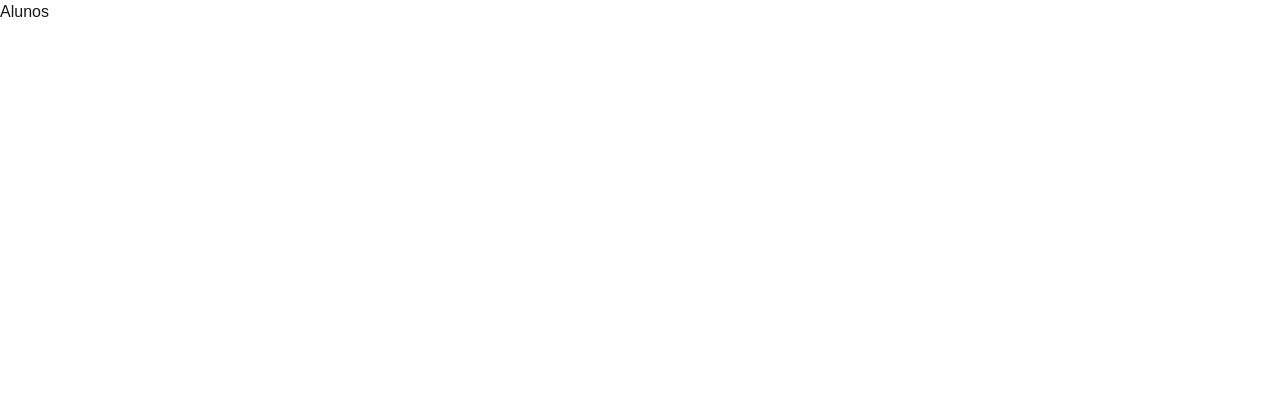
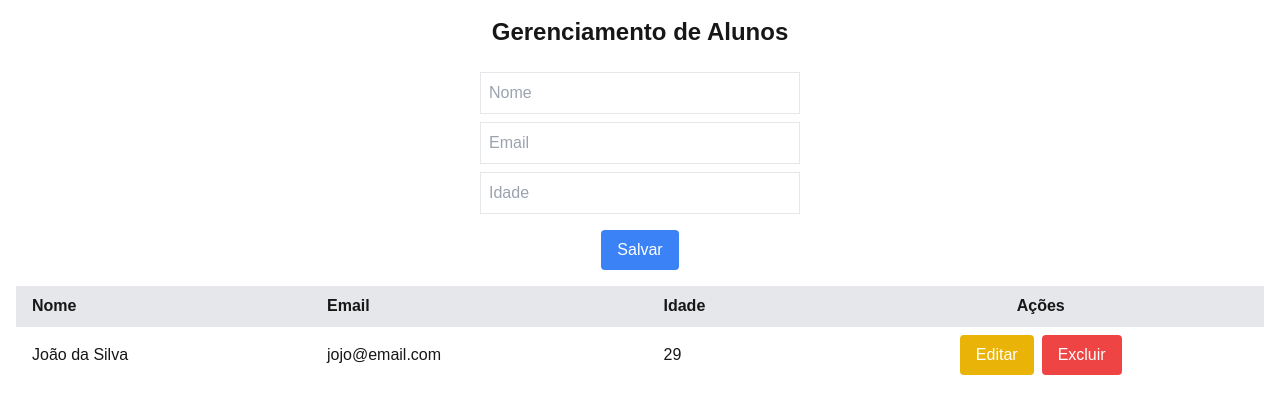
Before and after one commit to oJaciel/App-Alunos-React, a Next.js app: page /alunos in a window 1280 px wide. Shown: the top 414 px of the page. Built offline with nearby package versions, Linux system fonts and the light colour scheme; no server answers.

Commit message:
Modelagem da Page Alunos
Modelado o layout de AlunosPage, e iniciado o comando de READ do CRUD

```diff
--- a/app/alunos/page.tsx
+++ b/app/alunos/page.tsx
@@ -1,3 +1,31 @@
+"use client";
+
+import axios from "axios";
+import AlunoForm from "../components/AlunoForm";
+import AlunoList from "../components/AlunoList";
+import { useEffect } from "react";
+
 export default function AlunosPage() {
-    return <h1>Alunos</h1>
+
+    useEffect(() => {
+        getAlunos()
+    }, [])
+
+    const getAlunos = async () => {
+        const response = await axios.get("http://localhost:3000/api/students")
+        console.log(response.data);
+    }
+
+    return (
+
+
+
+        <div className="p-4">
+            <h1 className="text-2xl font-bold text-center mb-6">
+                Gerenciamento de Alunos
+            </h1>
+            <AlunoForm />
+            <AlunoList />
+        </div>
+    )
 }
--- /dev/null
+++ b/app/components/AlunoForm.tsx
@@ -0,0 +1,26 @@
+"use client";
+const AlunoForm = () => {
+    return (
+        <form className="flex flex-col items-center mb-4">
+            <input
+                type="text"
+                placeholder="Nome"
+                className="border p-2 mb-2 w-80" />
+            <input
+                type="email"
+                placeholder="Email"
+                className="border p-2 mb-2 w-80" />
+            <input
+                type="number"
+                placeholder="Idade"
+                className="border p-2 mb-2 w-80" />
+            <button
+                type="submit"
+                className="bg-blue-500 text-white px-4 py-2 mt-2 rounded hover:bg-blue-700">
+                Salvar
+            </button>
+        </form>
+    );
+}
+
+export default AlunoForm;
--- /dev/null
+++ b/app/components/AlunoList.tsx
@@ -0,0 +1,35 @@
+"use client";
+const AlunoList = () => {
+    return (
+        <div className="w-full overflow-x-auto">
+            <table className="min-w-full table-auto bg-white shadow-md">
+                <thead>
+                    <tr className="bg-gray-200 text-left">
+                        <th className="px-4 py-2">Nome</th>
+                        <th className="px-4 py-2">Email</th>
+                        <th className="px-4 py-2">Idade</th>
+                        <th className="px-4 py-2 text-center">Ações</th>
+                    </tr>
+                </thead>
+                <tbody>
+                    <tr className="border-t">
+                        <td className="px-4 py-2">João da Silva</td>
+                        <td className="px-4 py-2">jojo@email.com</td>
+                        <td className="px-4 py-2">29</td>
+                        <td className="px-4 py-2 text-center">
+                            <div className="flex justify-center space-x-2">
+                                <button className="bg-yellow-500 text-white px-4 py-2 rounded hover:bg-yellow-600">
+                                    Editar
+                                </button>
+                                <button className="bg-red-500 text-white px-4 py-2 rounded hover:bg-red-600">
+                                    Excluir
+                                </button>
+                            </div>
+                        </td>
+                    </tr>
+                </tbody>
+            </table>
+        </div>
+    );
+}
+export default AlunoList;
--- /dev/null
+++ b/app/types/types.ts
@@ -0,0 +1,6 @@
+export interface Aluno {
+    id?: string;
+    name: string;
+    email: string;
+    age: number;
+}
```
Also changed, not shown: package.json (+6 -5 lines), 1 other file (tests, documents, lock files or other folders).
